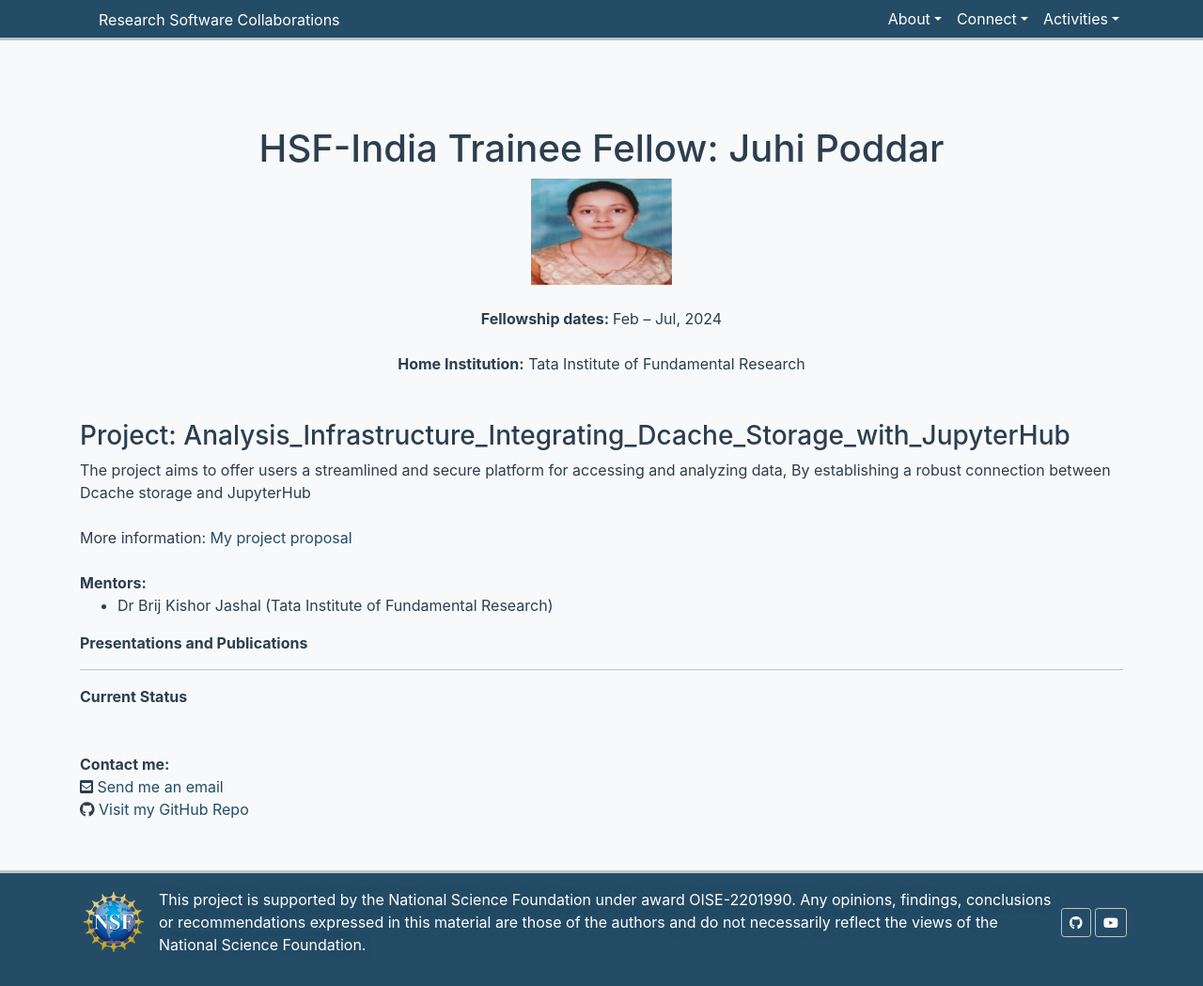
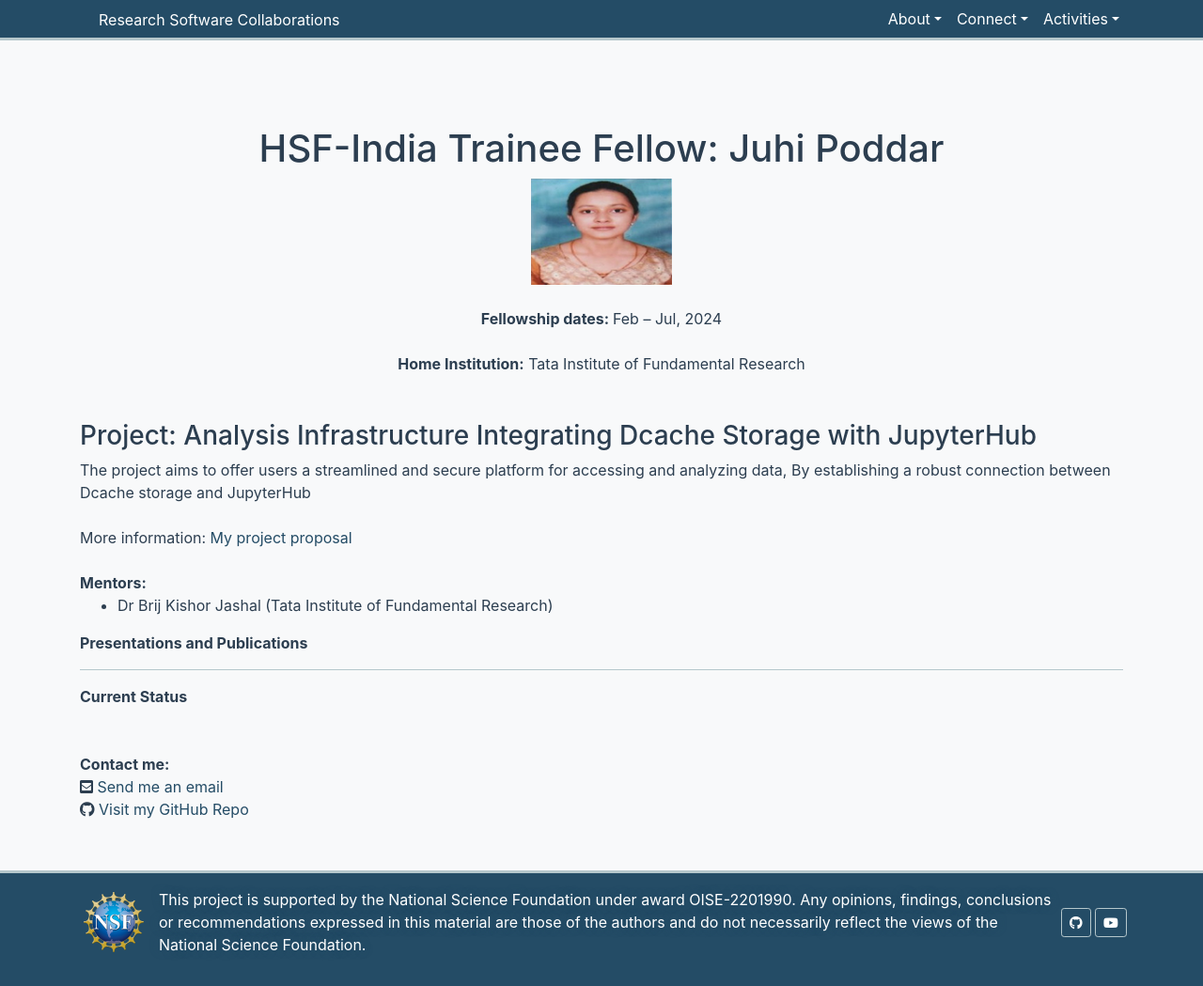
Before and after one commit to research-software-collaborations/research-software-collaborations.github.io, a Jekyll site: the page built from pages/trainees/JuhiPoddar.md, in a window 1280 px wide and 1049 px high. Shown: the whole window at 94% size. Built offline with Jekyll 4.4.1, drawn with Linux system fonts in a browser that asks for light colours; cached includes are drawn as plain includes.

```diff
--- a/pages/trainees/JuhiPoddar.md
+++ b/pages/trainees/JuhiPoddar.md
@@ -12,7 +12,7 @@ photo: /assets/images/team/Juhi-Poddar.jpg
 institution: Tata Institute of Fundamental Research
 website:
 e-mail: juhi.npoddar@gmail.com
-project_title: Analysis_Infrastructure_Integrating_Dcache_Storage_with_JupyterHub
+project_title: Analysis Infrastructure Integrating Dcache Storage with JupyterHub
 project_goal: >
   The project aims to offer users a streamlined and secure platform for accessing and analyzing data, By establishing a robust connection between Dcache storage and JupyterHub
 mentors:
```
